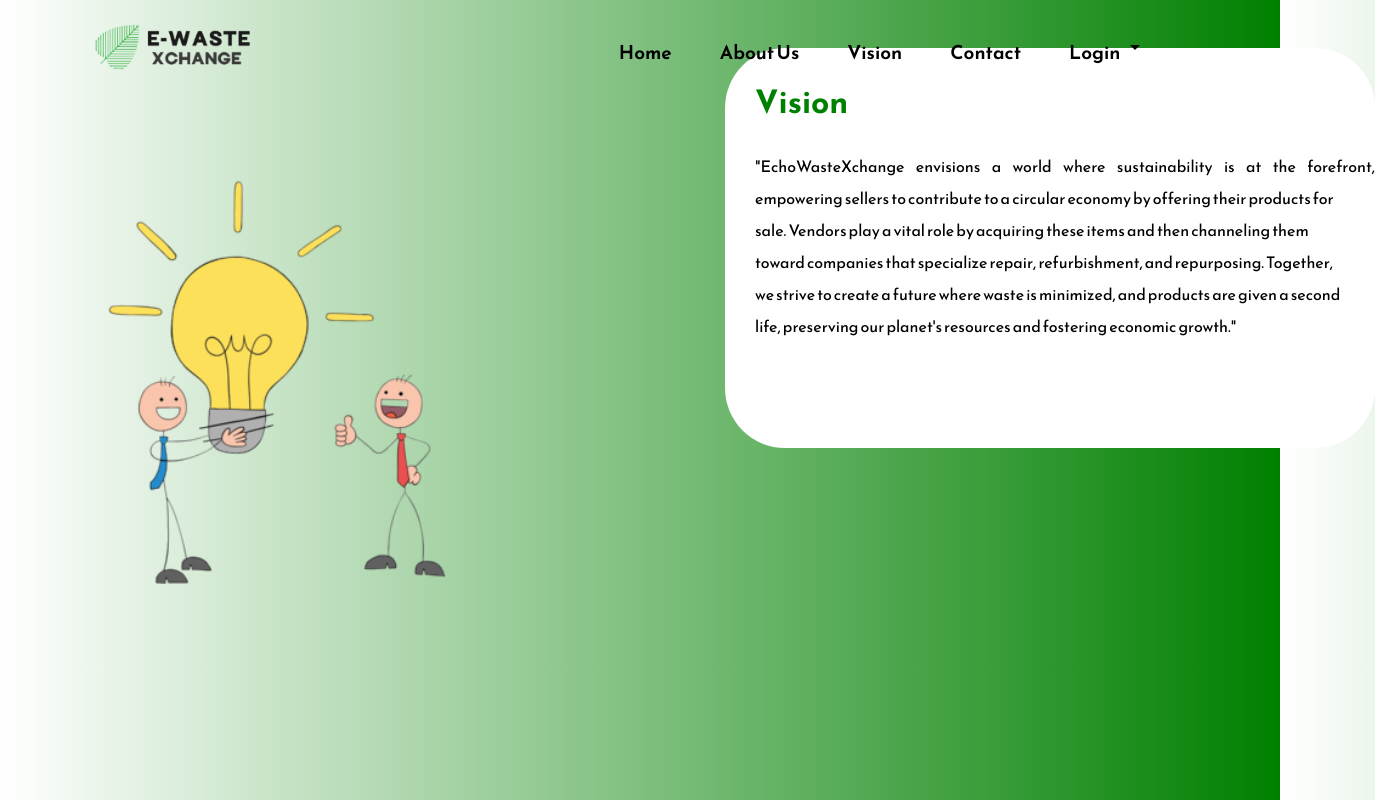
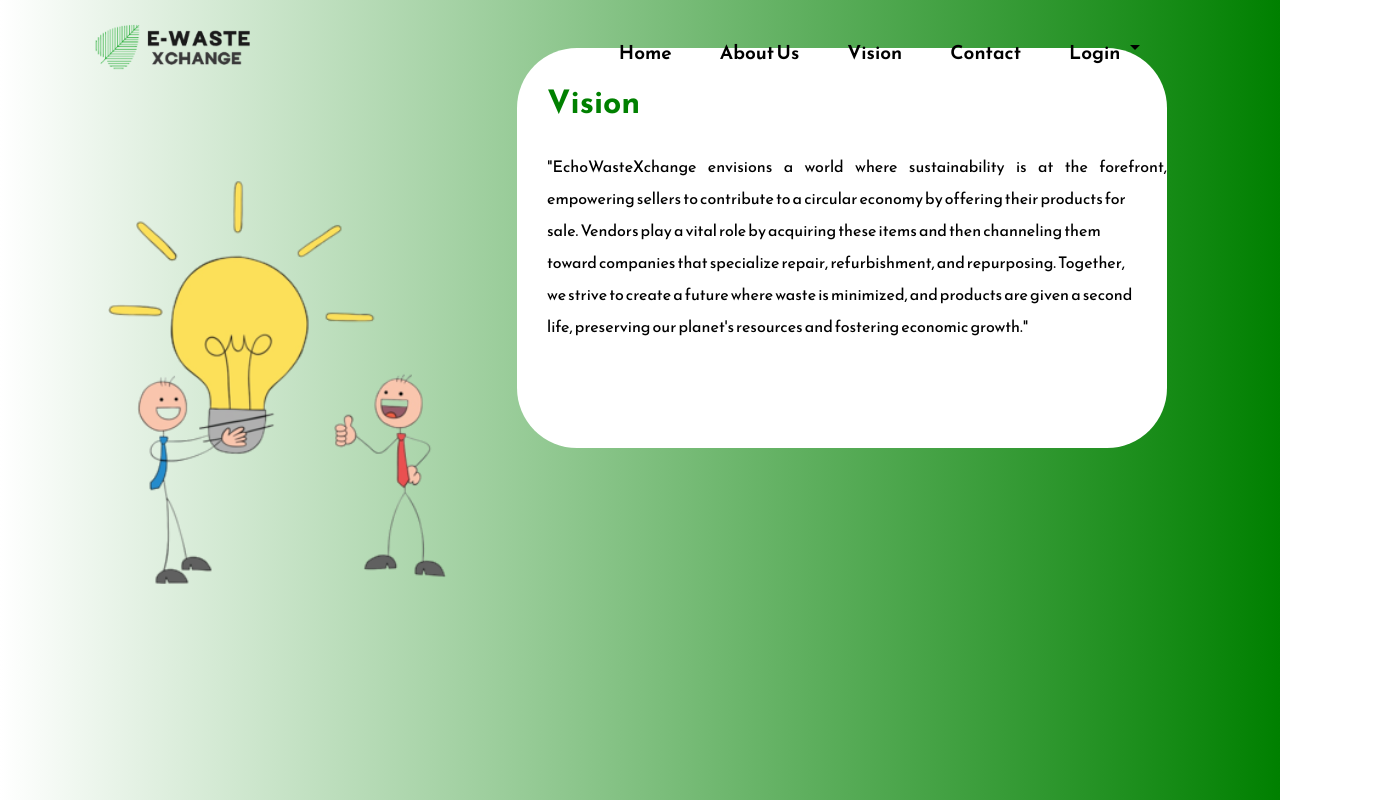
Before and after one commit to YashshriJadhav2002/EcoWasteXchange, a React (Create React App) app in the folder Frontend/ecowastexchange/: page /vision in a window 1280 px wide. Shown: the whole page, 1375 px wide, since content can reach past the window. Built offline with nearby package versions, Linux system fonts and the light colour scheme.

Commit message:
changing contact color

```diff
--- a/Frontend/ecowastexchange/src/Styles/AboutUs.css
+++ b/Frontend/ecowastexchange/src/Styles/AboutUs.css
@@ -2,7 +2,7 @@
 .info-container{
     display: flex;
     flex-direction: column;
-    margin-left: 600px;
+    margin-left: 45vw;
     width: 700px;
     height: 290px;
     margin-top: -60vh;
--- a/Frontend/ecowastexchange/src/Styles/Vision.css
+++ b/Frontend/ecowastexchange/src/Styles/Vision.css
@@ -2,7 +2,7 @@
 .vision-container{
     display: flex;
     flex-direction: column;
-    margin-left: 90vh;
+    margin-left: 40vw;
     width:650px;
     height: 400px;
     margin-top: -70vh;
```
